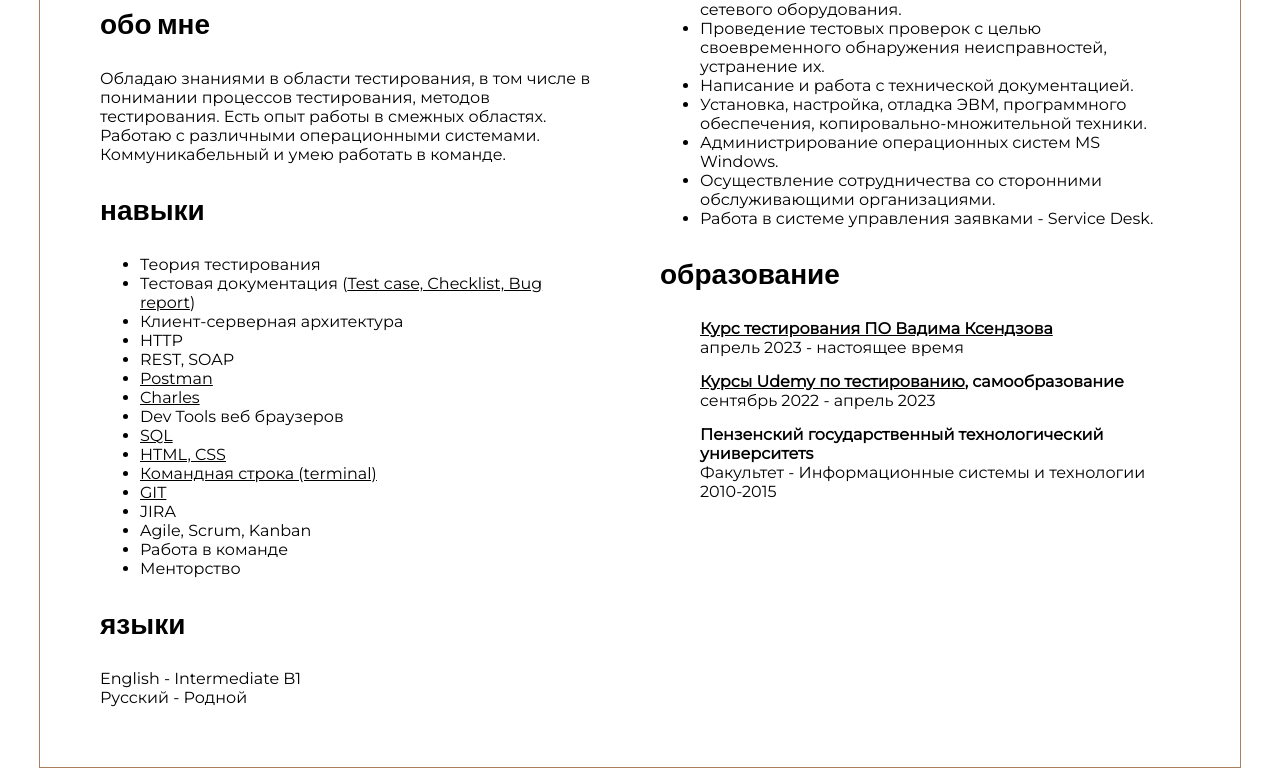
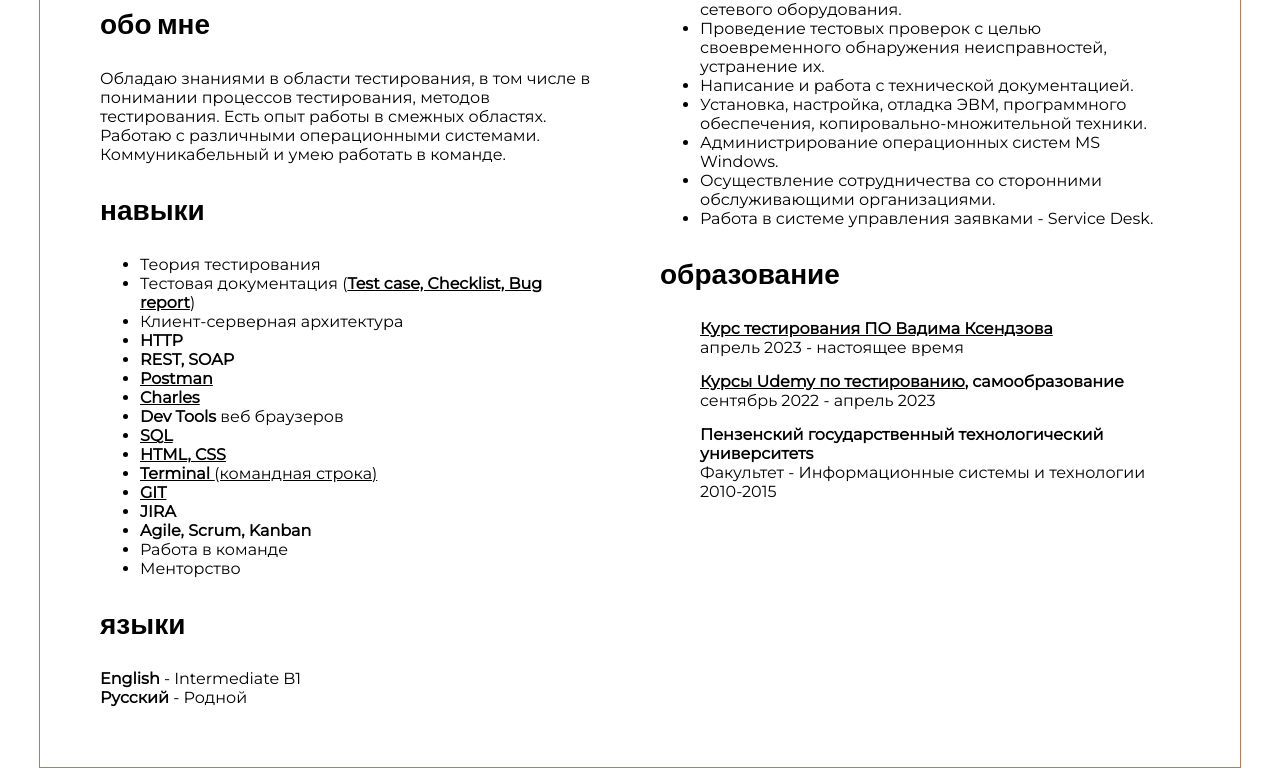
Before and after one commit to grdebrin/resume, a plain HTML site: page index.html in a window 1280 px wide. Shown: the part 722-1490 px from the top of the page. Drawn offline with Linux system fonts and the light colour scheme.

Commit message:
update index.html

```diff
--- a/index.html
+++ b/index.html
@@ -95,57 +95,60 @@
                 Тестовая документация (<a
                   href="https://github.com/grdebrin/Test-documentation"
                   target="_blank"
-                  >Test case, Сhecklist, Bug report</a
+                  ><span class="text--bold"
+                    >Test case, Сhecklist, Bug report</span
+                  ></a
                 >)
               </li>
               <li>Клиент-серверная архитектура</li>
-              <li>HTTP</li>
-              <li>REST, SOAP</li>
+              <li><span class="text--bold">HTTP</span></li>
+              <li><span class="text--bold">REST, SOAP</span></li>
               <li>
                 <a href="https://github.com/grdebrin/Postman" target="_blank"
-                  >Postman</a
+                  ><span class="text--bold">Postman</span></a
                 >
               </li>
               <li>
                 <a
                   href="https://docs.google.com/document/d/1eLED_otjZRjXDPpC1nY-y-Gv3VVdzvLESYvvMTdBU9Y/edit"
                   target="_blank"
-                  >Charles</a
+                  ><span class="text--bold">Charles</span></a
                 >
               </li>
-              <li>Dev Tools веб браузеров</li>
+              <li><span class="text--bold">Dev Tools</span> веб браузеров</li>
               <li>
                 <a href="https://github.com/grdebrin/SQL" target="_blank"
-                  >SQL</a
+                  ><span class="text--bold">SQL</span></a
                 >
               </li>
               <li>
                 <a href="https://grdebrin.github.io/index.html" target="_blank"
-                  >HTML, CSS</a
+                  ><span class="text--bold">HTML, CSS</span></a
                 >
               </li>
               <li>
                 <a
                   href="https://github.com/grdebrin/terminal_homework_2"
                   target="_blank"
-                  >Командная строка (terminal)</a
+                >
+                  <span class="text--bold">Terminal </span>(командная строка)</a
                 >
               </li>
               <li>
                 <a href="https://github.com/grdebrin/JSON" target="_blank"
-                  >GIT</a
+                  ><span class="text--bold">GIT</span></a
                 >
               </li>
-              <li>JIRA</li>
-              <li>Agile, Scrum, Kanban</li>
+              <li><span class="text--bold">JIRA</span></li>
+              <li><span class="text--bold">Agile, Scrum, Kanban</span></li>
               <li>Работа в команде</li>
               <li>Менторство</li>
             </ul>
           </div>
           <div class="language">
             <h3>языки</h3>
-            English - Intermediate B1 <br />
-            Русский - Родной
+            <span class="text--bold"> English</span> - Intermediate B1 <br />
+            <span class="text--bold">Русский</span> - Родной
           </div>
         </div>
         <div>
```
